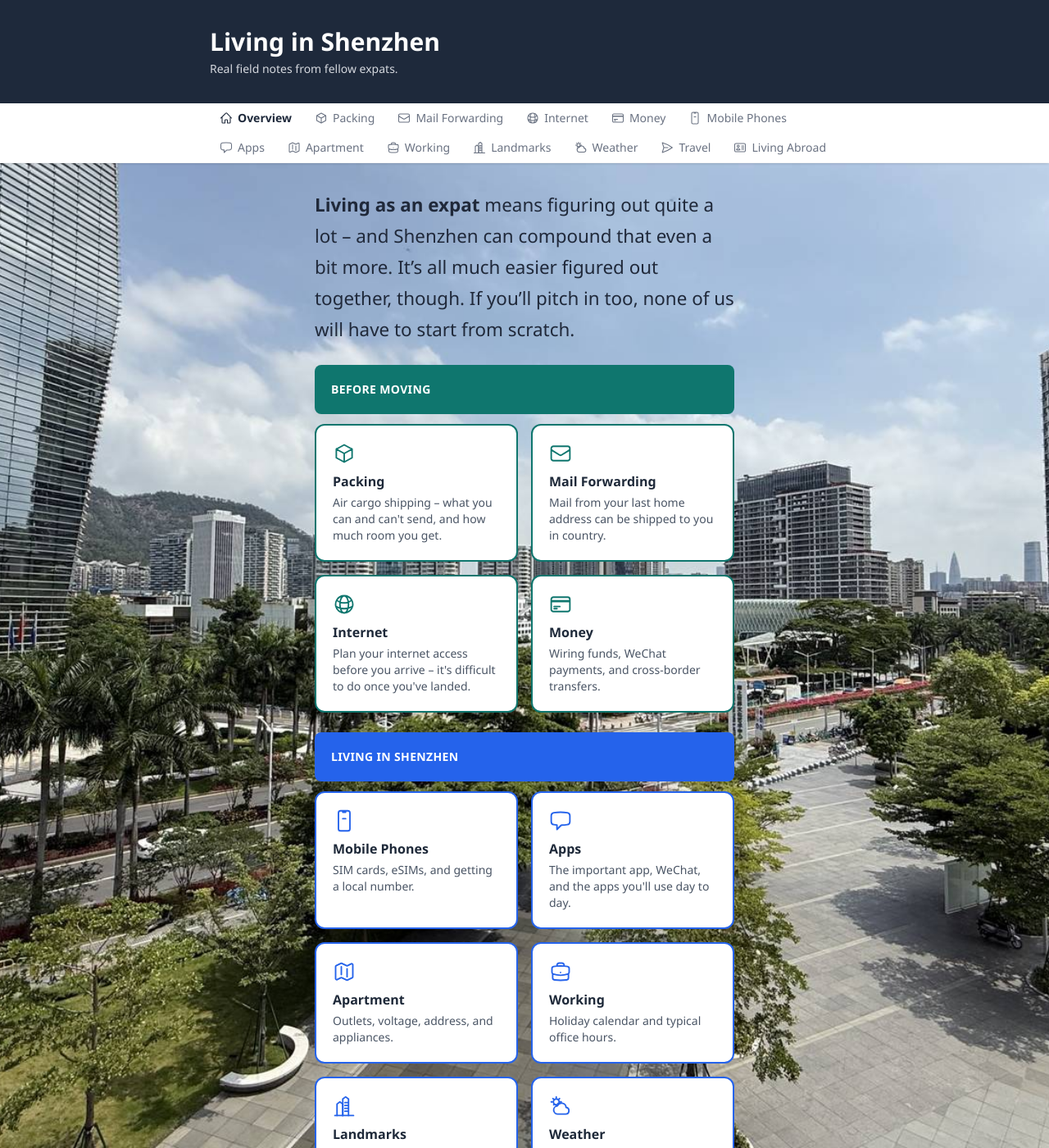
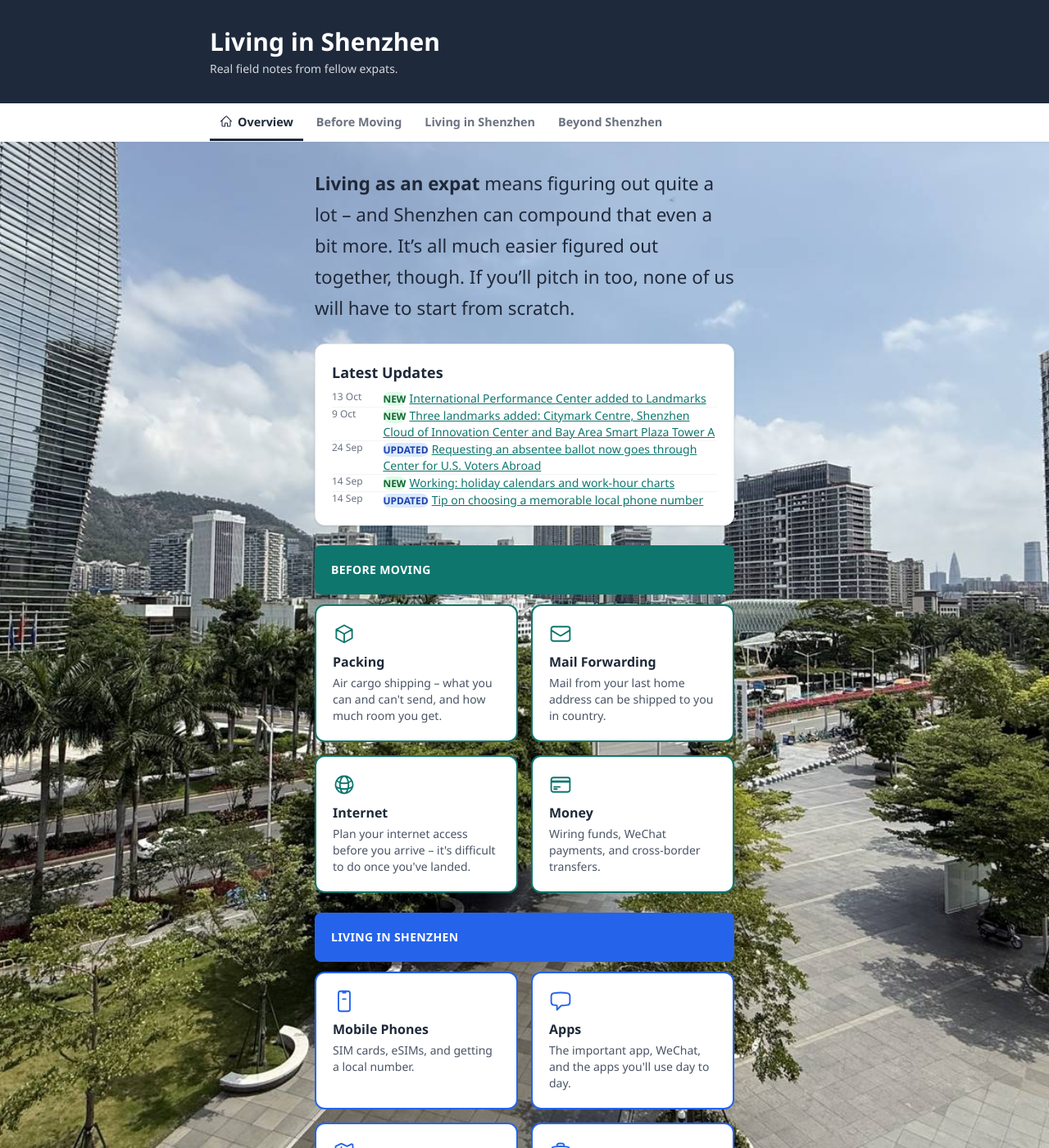
Before and after one commit to livinginshenzhen/guide, a Jekyll site: the page built from index.html, in a window 1280 px wide and 1400 px high. Shown: the whole window at 82% size. Built offline with Jekyll 4.4.1, drawn with Linux system fonts in a browser that asks for light colours; some web fonts are replaced; some of the changed text lies outside the part shown.

Commit message:
Grouped navigation with breadcrumb, phone menu, Latest Updates box (v4.51)
- Two-tier nav on desktop (existing groups and page names), collapsed bar plus Menu on phones
- Breadcrumb at top of each content page
- Latest Updates card on Overview driven by _data/updates.yml
- Anchors on updated items

Co-Authored-By: Claude Sonnet 5.5 <noreply@anthropic.com>

```diff
--- /dev/null
+++ b/_data/updates.yml
@@ -0,0 +1,6 @@
+# Newest first. The Overview shows the first 5. tag: New | Updated
+- { date: "13 October 2026", tag: New, text: "International Performance Center added to Landmarks", url: /landmarks.html#international-performance-center }
+- { date: "9 October 2026", tag: New, text: "Three landmarks added: Citymark Centre, Shenzhen Cloud of Innovation Center and Bay Area Smart Plaza Tower A", url: /landmarks.html#citymark-centre }
+- { date: "24 September 2026", tag: Updated, text: "Requesting an absentee ballot now goes through Center for U.S. Voters Abroad", url: /passport-renewal.html#requesting-a-ballot }
+- { date: "14 September 2026", tag: New, text: "Working: holiday calendars and work-hour charts", url: /working.html }
+- { date: "14 September 2026", tag: Updated, text: "Tip on choosing a memorable local phone number", url: /mobile-phones.html#memorable-number }
--- a/_layouts/default.html
+++ b/_layouts/default.html
@@ -33,53 +33,46 @@
   </div>
 </header>
 
-<!-- TAB NAV -->
-<nav class="bg-white shadow-sm sticky top-0 z-20 border-b border-gray-100">
-  <div id="tabNavList" class="max-w-4xl mx-auto px-4 flex overflow-x-auto gap-1">
-    <a href="{{ '/' | relative_url }}" class="tab-btn{% if page.tab == 'overview' %} active{% endif %} px-3 py-3 text-sm text-gray-500 whitespace-nowrap flex items-center gap-1.5">
-      <svg class="icon w-4 h-4" aria-hidden="true"><use href="#ic-home"/></svg> Overview
-    </a>
-    <a href="{{ '/packing.html' | relative_url }}" class="tab-btn{% if page.tab == 'shipping' %} active{% endif %} px-3 py-3 text-sm text-gray-500 whitespace-nowrap flex items-center gap-1.5">
-      <svg class="icon w-4 h-4" aria-hidden="true"><use href="#ic-box"/></svg> Packing
-    </a>
-    <a href="{{ '/mail-forwarding.html' | relative_url }}" class="tab-btn{% if page.tab == 'mail-forwarding' %} active{% endif %} px-3 py-3 text-sm text-gray-500 whitespace-nowrap flex items-center gap-1.5">
-      <svg class="icon w-4 h-4" aria-hidden="true"><use href="#ic-envelope"/></svg> Mail Forwarding
-    </a>
-    <a href="{{ '/internet.html' | relative_url }}" class="tab-btn{% if page.tab == 'internet' %} active{% endif %} px-3 py-3 text-sm text-gray-500 whitespace-nowrap flex items-center gap-1.5">
-      <svg class="icon w-4 h-4" aria-hidden="true"><use href="#ic-globe"/></svg> Internet
-    </a>
-    <a href="{{ '/money.html' | relative_url }}" class="tab-btn{% if page.tab == 'money' %} active{% endif %} px-3 py-3 text-sm text-gray-500 whitespace-nowrap flex items-center gap-1.5">
-      <svg class="icon w-4 h-4" aria-hidden="true"><use href="#ic-card"/></svg> Money
-    </a>
-    <a href="{{ '/mobile-phones.html' | relative_url }}" class="tab-btn{% if page.tab == 'mobile' %} active{% endif %} px-3 py-3 text-sm text-gray-500 whitespace-nowrap flex items-center gap-1.5">
-      <svg class="icon w-4 h-4" aria-hidden="true"><use href="#ic-phone"/></svg> Mobile Phones
-    </a>
-    <a href="{{ '/apps.html' | relative_url }}" class="tab-btn{% if page.tab == 'wechat' %} active{% endif %} px-3 py-3 text-sm text-gray-500 whitespace-nowrap flex items-center gap-1.5">
-      <svg class="icon w-4 h-4" aria-hidden="true"><use href="#ic-chat"/></svg> Apps
-    </a>
-    <a href="{{ '/apartment.html' | relative_url }}" class="tab-btn{% if page.tab == 'practical' %} active{% endif %} px-3 py-3 text-sm text-gray-500 whitespace-nowrap flex items-center gap-1.5">
-      <svg class="icon w-4 h-4" aria-hidden="true"><use href="#ic-map"/></svg> Apartment
-    </a>
-    <a href="{{ '/working.html' | relative_url }}" class="tab-btn{% if page.tab == 'working' %} active{% endif %} px-3 py-3 text-sm text-gray-500 whitespace-nowrap flex items-center gap-1.5">
-      <svg class="icon w-4 h-4" aria-hidden="true"><use href="#ic-briefcase"/></svg> Working
-    </a>
-    <a href="{{ '/landmarks.html' | relative_url }}" class="tab-btn{% if page.tab == 'landmarks' %} active{% endif %} px-3 py-3 text-sm text-gray-500 whitespace-nowrap flex items-center gap-1.5">
-      <svg class="icon w-4 h-4" aria-hidden="true"><use href="#ic-landmark"/></svg> Landmarks
-    </a>
-    <a href="{{ '/weather.html' | relative_url }}" class="tab-btn{% if page.tab == 'weather' %} active{% endif %} px-3 py-3 text-sm text-gray-500 whitespace-nowrap flex items-center gap-1.5">
-      <svg class="icon w-4 h-4" aria-hidden="true"><use href="#ic-weather"/></svg> Weather
-    </a>
-    <a href="{{ '/travel.html' | relative_url }}" class="tab-btn{% if page.tab == 'travel' %} active{% endif %} px-3 py-3 text-sm text-gray-500 whitespace-nowrap flex items-center gap-1.5">
-      <svg class="icon w-4 h-4" aria-hidden="true"><use href="#ic-plane"/></svg> Travel
-    </a>
-    <a href="{{ '/passport-renewal.html' | relative_url }}" class="tab-btn{% if page.tab == 'passport' %} active{% endif %} px-3 py-3 text-sm text-gray-500 whitespace-nowrap flex items-center gap-1.5">
-      <svg class="icon w-4 h-4" aria-hidden="true"><use href="#ic-passport"/></svg> Living Abroad
-    </a>
+<!-- NAV -->
+{% assign cur_group = nil %}{% assign cur_page = nil %}
+{% for g in site.data.nav %}{% for p in g.pages %}{% if p.tab == page.tab %}{% assign cur_group = g %}{% assign cur_page = p %}{% endif %}{% endfor %}{% endfor %}
+<nav class="site-nav" aria-label="Sections">
+  <div class="nav-wrap max-w-4xl mx-auto">
+    <div class="nav-top">
+      <a href="{{ '/' | relative_url }}" class="nav-g{% if page.tab == 'overview' %} on{% endif %}" style="--c:#1e293b"><svg class="icon w-4 h-4" aria-hidden="true"><use href="#ic-home"/></svg> Overview</a>
+      {% for g in site.data.nav %}
+      <a href="{{ g.pages[0].url | relative_url }}" class="nav-g{% if cur_group.id == g.id %} on{% endif %}" style="--c:{{ g.color }}">{{ g.title }}</a>
+      {% endfor %}
+    </div>
+    <div class="nav-mobile">
+      <div class="nav-where">{% if cur_group %}{{ cur_group.title }}<b>{{ cur_page.title }}</b>{% else %}Start here<b>Overview</b>{% endif %}</div>
+      <button type="button" class="nav-btn" id="navBtn" aria-expanded="false" aria-controls="navMenu">&#9776; Menu</button>
+    </div>
+  </div>
+  {% if cur_group %}
+  <div class="nav-sub" style="--c:{{ cur_group.color }}">
+    <div class="nav-wrap max-w-4xl mx-auto">
+      {% for p in cur_group.pages %}
+      <a href="{{ p.url | relative_url }}" class="nav-p{% if p.tab == page.tab %} on{% endif %}"><svg class="icon w-4 h-4" aria-hidden="true"><use href="#{{ p.icon }}"/></svg> {{ p.title }}</a>
+      {% endfor %}
+    </div>
+  </div>
+  {% endif %}
+  <div class="nav-menu" id="navMenu" hidden>
+    <a href="{{ '/' | relative_url }}" class="nav-mi top{% if page.tab == 'overview' %} on{% endif %}">Overview</a>
+    {% for g in site.data.nav %}
+    <div class="nav-mg" style="--c:{{ g.color }}">{{ g.title }}</div>
+    {% for p in g.pages %}
+    <a href="{{ p.url | relative_url }}" class="nav-mi{% if p.tab == page.tab %} on{% endif %}" style="--c:{{ g.color }}">{{ p.title }}</a>
+    {% endfor %}
+    {% endfor %}
   </div>
 </nav>
 
+
 <main class="max-w-4xl mx-auto py-8 space-y-6">
   <div id="tab-{{ page.tab }}" class="tab-pane active{% if page.tab == 'overview' %} space-y-3{% else %} space-y-5{% endif %}">
+    {% if cur_group %}<div class="crumb"><a href="{{ cur_group.pages[0].url | relative_url }}">{{ cur_group.title }}</a> &rsaquo; <b>{{ cur_page.title }}</b></div>{% endif %}
     {{ content }}
   </div>
 </main>
@@ -87,7 +80,7 @@
 <!-- FOOTER -->
 <footer class="bg-brand text-white mt-12" style="background-color:#1e293b; padding-top:3rem; padding-bottom:4.5rem;">
   <div class="max-w-4xl mx-auto px-4">
-    <p class="text-blue-300 text-xs">Version 4.50. This section was last updated {{ page.updated }}.</p>
+    <p class="text-blue-300 text-xs">Version 4.51. This section was last updated {{ page.updated }}.</p>
     <p class="text-blue-300 text-xs mt-2">&copy; 2026. All rights reserved. This is a personal project of the expat community and is not endorsed guidance from any other entity. As always, things change frequently. Verify critical details with official sources before acting on them.</p>
   </div>
 </footer>
--- a/assets/main.css
+++ b/assets/main.css
@@ -1151,10 +1151,6 @@
   @media (min-width: 1024px) { .max-w-4xl { padding-left: 4rem; padding-right: 4rem; } }
 
   /* Nav: wrap into rows instead of horizontal scroll, except on narrow phones */
-  @media (min-width: 480px) {
-    #tabNavList { flex-wrap: wrap; overflow-x: visible; row-gap: 0; }
-    #tabNavList .tab-btn { padding-top: 0.5rem; padding-bottom: 0.5rem; }
-  }
 
   /* Overview: static full-bleed background photo, tiles flow over it.
      A fixed-position layer is used instead of background-attachment:fixed,
@@ -1206,3 +1202,32 @@
     #tab-overview { padding-left: 12rem; padding-right: 12rem; }
     .tab-pane:not(#tab-overview) { padding-left: 8rem; padding-right: 8rem; }
   }
+
+/* Two-tier navigation (desktop) / menu (phone) */
+.site-nav { background:#fff; position:sticky; top:0; z-index:20; border-bottom:1px solid #f3f4f6; box-shadow:0 1px 2px rgba(0,0,0,.05); }
+.nav-top { display:flex; gap:.25rem; }
+.nav-g { display:flex; align-items:center; gap:.375rem; padding:.75rem .75rem .6rem; font-size:.9rem; font-weight:600; color:#6b7280; border-bottom:3px solid transparent; white-space:nowrap; }
+.nav-g:hover { color:#374151; }
+.nav-g.on { color:#1e293b; border-bottom-color:var(--c); }
+.nav-sub { background:#f3f4f6; border-top:1px solid #e5e7eb; }
+.nav-sub .nav-wrap { display:flex; flex-wrap:wrap; gap:.125rem; }
+.nav-p { display:flex; align-items:center; gap:.375rem; padding:.5rem .75rem; font-size:.85rem; color:#4b5563; white-space:nowrap; }
+.nav-p:hover { color:#111827; }
+.nav-p.on { font-weight:700; color:#1e293b; background:#fff; border-radius:.375rem .375rem 0 0; box-shadow:inset 0 2px 0 var(--c); }
+.nav-mobile, .nav-menu { display:none; }
+.crumb { font-size:.8rem; color:#6b7280; margin-bottom:-.5rem; }
+.crumb a { color:#6b7280; text-decoration:underline; }
+.crumb b { color:#1f2937; }
+@media (max-width: 639px) {
+  .nav-top, .nav-sub { display:none; }
+  .nav-mobile { display:flex; align-items:center; justify-content:space-between; gap:.5rem; padding-top:.5rem; padding-bottom:.5rem; }
+  .nav-where { font-size:.75rem; color:#6b7280; line-height:1.3; }
+  .nav-where b { display:block; font-size:.95rem; color:#1e293b; }
+  .nav-btn { border:1px solid #cbd5e1; border-radius:.5rem; padding:.5rem .75rem; font-weight:700; font-size:.85rem; background:#fff; }
+  .nav-menu:not([hidden]) { display:block; background:#fff; border-top:1px solid #e5e7eb; max-height:75vh; overflow-y:auto; padding-bottom:.5rem; }
+  .nav-mg { padding:.75rem 1rem .25rem; font-size:.7rem; font-weight:700; letter-spacing:.06em; text-transform:uppercase; color:var(--c); }
+  .nav-mi { display:block; padding:.7rem 1rem .7rem 1.75rem; font-size:1rem; border-left:3px solid transparent; color:#1f2937; }
+  .nav-mi.top { padding-left:1rem; font-weight:600; }
+  .nav-mi.on { font-weight:700; background:#f3f4f6; border-left-color:var(--c,#1e293b); }
+  .crumb { display:none; }
+}
--- a/assets/main.js
+++ b/assets/main.js
@@ -172,3 +172,15 @@ function toggleArrivalCard() {
     tip.classList.remove('visible');
   });
 })();
+
+(function() {
+  const btn = document.getElementById('navBtn');
+  const menu = document.getElementById('navMenu');
+  if (!btn || !menu) return;
+  btn.addEventListener('click', function() {
+    const open = menu.hasAttribute('hidden');
+    if (open) menu.removeAttribute('hidden'); else menu.setAttribute('hidden', '');
+    btn.setAttribute('aria-expanded', open ? 'true' : 'false');
+    btn.innerHTML = open ? '&#10005; Close' : '&#9776; Menu';
+  });
+})();
--- a/index.html
+++ b/index.html
@@ -2,10 +2,22 @@
 layout: default
 tab: overview
 title: "Living in Shenzhen"
-updated: "14 September 2026"
+updated: "13 October 2026"
 ---
 
     <p class="mb-6" style="line-height:1.7; color:#20293a; font-weight:300; font-size:1.4rem;"><span style="font-weight: 600;">Living as an expat</span> means figuring out quite a lot &ndash; and Shenzhen can compound that even a bit more. It&rsquo;s all much easier figured out together, though. If you&rsquo;ll pitch in too, none of us will have to start from scratch.</p>
+
+    <div class="bg-white rounded-xl shadow-sm border border-gray-200 p-5 mb-6" id="latest-updates">
+      <h2 class="font-bold text-lg mb-2">Latest Updates</h2>
+      <ul class="text-sm">
+        {% for u in site.data.updates limit:5 %}
+        <li class="flex gap-2 items-baseline py-1.5 border-t border-gray-100" style="{% if forloop.first %}border-top:0;{% endif %}">
+          <span class="text-xs text-gray-500" style="min-width:3.4rem;">{{ u.date | date: "%-d %b" }}</span>
+          <span><span class="text-xs font-bold rounded-full px-2 py-0.5 mr-1" style="{% if u.tag == 'New' %}background:#dcfce7;color:#166534;{% else %}background:#dbeafe;color:#1e40af;{% endif %}">{{ u.tag | upcase }}</span><a href="{{ u.url | relative_url }}" class="text-brand underline">{{ u.text }}</a></span>
+        </li>
+        {% endfor %}
+      </ul>
+    </div>
 
     <div class="rounded-lg p-5 text-white font-bold text-sm uppercase tracking-wide" style="background:#0f766e;">Before Moving</div>
     <div class="grid sm:grid-cols-2 gap-4 mb-6">
--- a/landmarks.html
+++ b/landmarks.html
@@ -94,7 +94,7 @@ updated: "13 October 2026"
           </div>
         </div>
 
-        <div class="rounded-xl overflow-hidden border border-gray-200 bg-white shadow-sm">
+        <div class="rounded-xl overflow-hidden border border-gray-200 bg-white shadow-sm" id="bay-area-smart-plaza-tower-a">
           <img src="assets/landmarks/bay-area-smart-plaza-tower-a.jpg" alt="Bay Area Smart Plaza Tower A" class="w-full object-cover" style="aspect-ratio:4/3;" loading="lazy">
           <div class="p-3">
             <p class="font-bold text-gray-800 text-sm">Bay Area Smart Plaza Tower A</p>
@@ -102,7 +102,7 @@ updated: "13 October 2026"
           </div>
         </div>
 
-        <div class="rounded-xl overflow-hidden border border-gray-200 bg-white shadow-sm">
+        <div class="rounded-xl overflow-hidden border border-gray-200 bg-white shadow-sm" id="shenzhen-cloud-of-innovation-center">
           <img src="assets/landmarks/shenzhen-cloud-of-innovation-center.jpg" alt="Shenzhen Cloud of Innovation Center" class="w-full object-cover" style="aspect-ratio:4/3;" loading="lazy">
           <div class="p-3">
             <p class="font-bold text-gray-800 text-sm">Shenzhen Cloud of Innovation Center</p>
@@ -129,7 +129,7 @@ updated: "13 October 2026"
           </div>
         </div>
 
-        <div class="rounded-xl overflow-hidden border border-gray-200 bg-white shadow-sm">
+        <div class="rounded-xl overflow-hidden border border-gray-200 bg-white shadow-sm" id="international-performance-center">
           <img src="assets/landmarks/international-performance-center.jpg" alt="International Performance Center" class="w-full object-cover" style="aspect-ratio:4/3;" loading="lazy">
           <div class="p-3">
             <p class="font-bold text-gray-800 text-sm">International Performance Center</p>
@@ -246,7 +246,7 @@ updated: "13 October 2026"
           </div>
         </div>
 
-        <div class="rounded-xl overflow-hidden border border-gray-200 bg-white shadow-sm">
+        <div class="rounded-xl overflow-hidden border border-gray-200 bg-white shadow-sm" id="citymark-centre">
           <img src="assets/landmarks/citymark-centre.jpg" alt="Citymark Centre" class="w-full object-cover" style="aspect-ratio:4/3;" loading="lazy">
           <div class="p-3">
             <p class="font-bold text-gray-800 text-sm">Citymark Centre</p>
--- a/mobile-phones.html
+++ b/mobile-phones.html
@@ -25,7 +25,7 @@ updated: "14 September 2026"
           <p class="text-gray-600 mt-1">Some foreigners are now allowed to get a local eSIM, but may require a mainland Chinese iPhone or a select Android model compliant with GSMA standards.</p>
         </div>
       </div>
-      <div class="good-box rounded-lg p-4 text-sm text-green-700">
+      <div class="good-box rounded-lg p-4 text-sm text-green-700" id="memorable-number">
         <span class="font-bold text-green-800">Tip:</span> When you set up a local phone number, you&rsquo;ll be asked to choose your own phone number. You may want to think about it ahead of time so you could ask, for example, for phone numbers ending in the same 4 digits as your US phone number or something else memorable. You&rsquo;ll use the last four digits most often day to day.
       </div>
     </div>
--- a/passport-renewal.html
+++ b/passport-renewal.html
@@ -13,7 +13,7 @@ updated: "24 September 2026"
     </div>
 
     <div class="bg-white rounded-xl shadow-sm border border-gray-200 p-6">
-      <h3 class="font-bold text-lg mb-2">Requesting a Ballot</h3>
+      <h3 class="font-bold text-lg mb-2" id="requesting-a-ballot">Requesting a Ballot</h3>
       <p class="text-sm text-gray-700">Find information on the <a href="https://www.fvap.gov" target="_blank" rel="noopener" class="text-brand underline">Federal Voting Assistance Program</a>.</p>
       <p class="text-sm text-gray-700 mt-3">To request a ballot, <a href="https://www.usvotersabroad.org/states/arkansas" target="_blank" rel="noopener" class="text-brand underline">complete the form from Center for U.S. Voters Abroad</a>, which completes a request for ballot form with the information you provide and sends it to your county clerk. You&rsquo;ll include your last address and your current address (in English).</p>
     </div>
```
Also changed, not shown: _data/nav.yml (added, +24 -0 lines).
